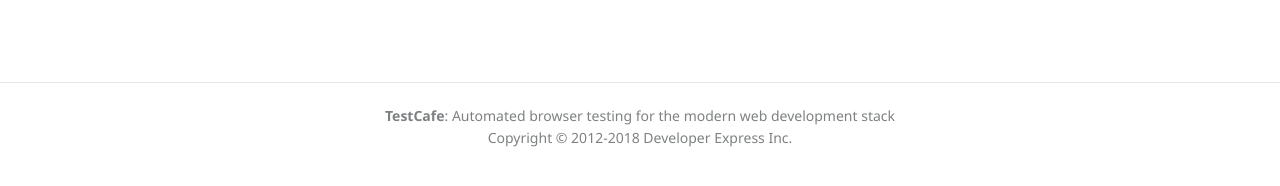
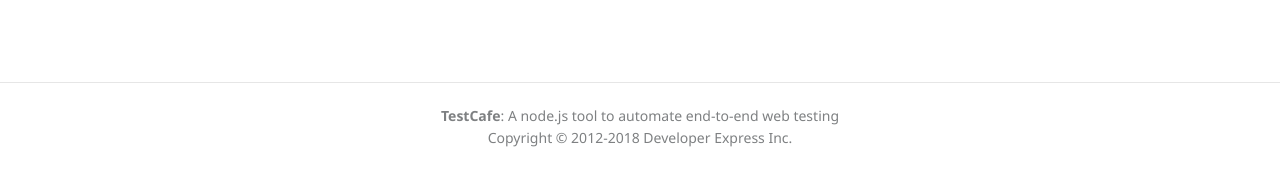
Before and after one commit to DevExpress/testcafe-gh-page-assets, a Jekyll site: the page built from src/blog/index.html, in a window 1280 px wide. Shown: the part 705-891 px from the top of the page. Built offline with Jekyll 4.4.1, drawn with Linux system fonts in a browser that asks for light colours; nearby versions of some CDN libraries; Markdown is read by kramdown in place of the engine named in the settings; comment, search, counter and statistics services are not loaded.

Commit message:
Update the footer text (#48)

```diff
--- a/src/_includes/footer.html
+++ b/src/_includes/footer.html
@@ -1,7 +1,7 @@
 <footer class="site-footer">
     <div class="site-footer-content">
         <div class="footer-col-1">
-            <p><strong>TestCafe</strong>: Automated browser testing for the modern web development stack<br/>
+            <p><strong>TestCafe</strong>: A node.js tool to automate end-to-end web testing<br/>
             Copyright © 2012-{{ site.time | date: "%Y" }} Developer Express Inc.</p>
         </div>
     </div>
```
